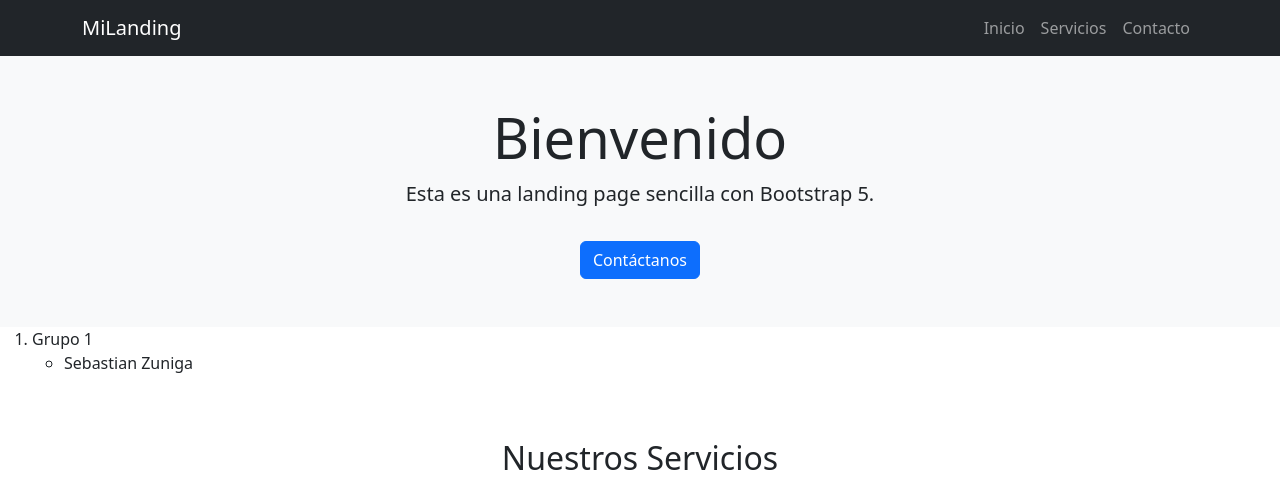
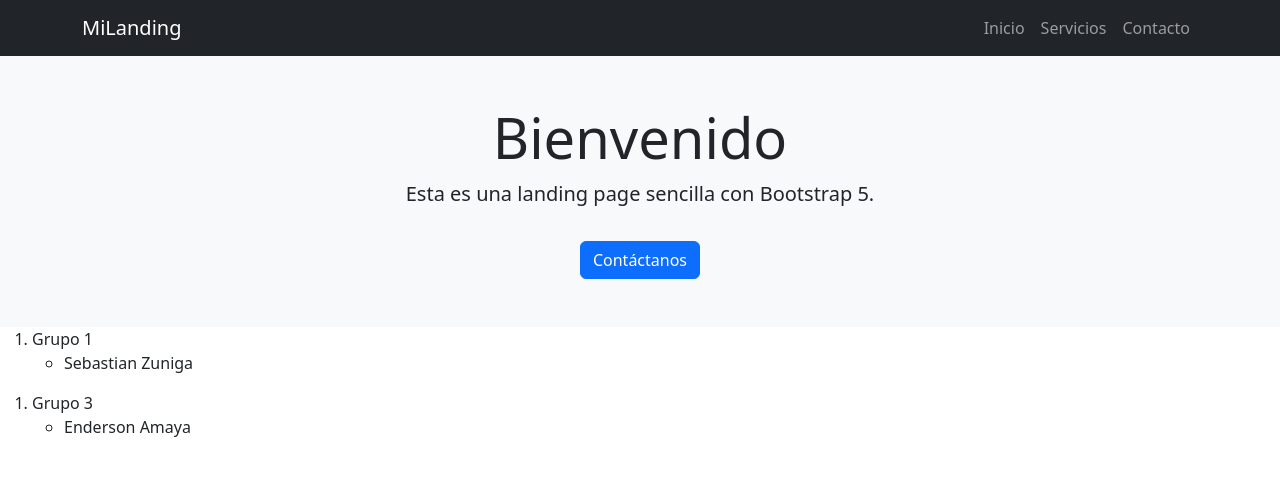
Before and after one commit to Gh0stRaccoon/simple_page_bootstrap, a plain HTML site: page index.html in a window 1280 px wide. Shown: the top 489 px of the page. Drawn offline with nearby package versions, Linux system fonts and the light colour scheme.

Commit message:
creación lista grupo 3

```diff
--- a/index.html
+++ b/index.html
@@ -52,6 +52,15 @@
         Grupo 1
         <ul>
           <li>Sebastian Zuniga</li>
+        </ul>
+      </li>
+    </ol>
+
+    <ol>
+      <li>
+        Grupo 3
+        <ul>
+          <li>Enderson Amaya</li>
         </ul>
       </li>
     </ol>
```
